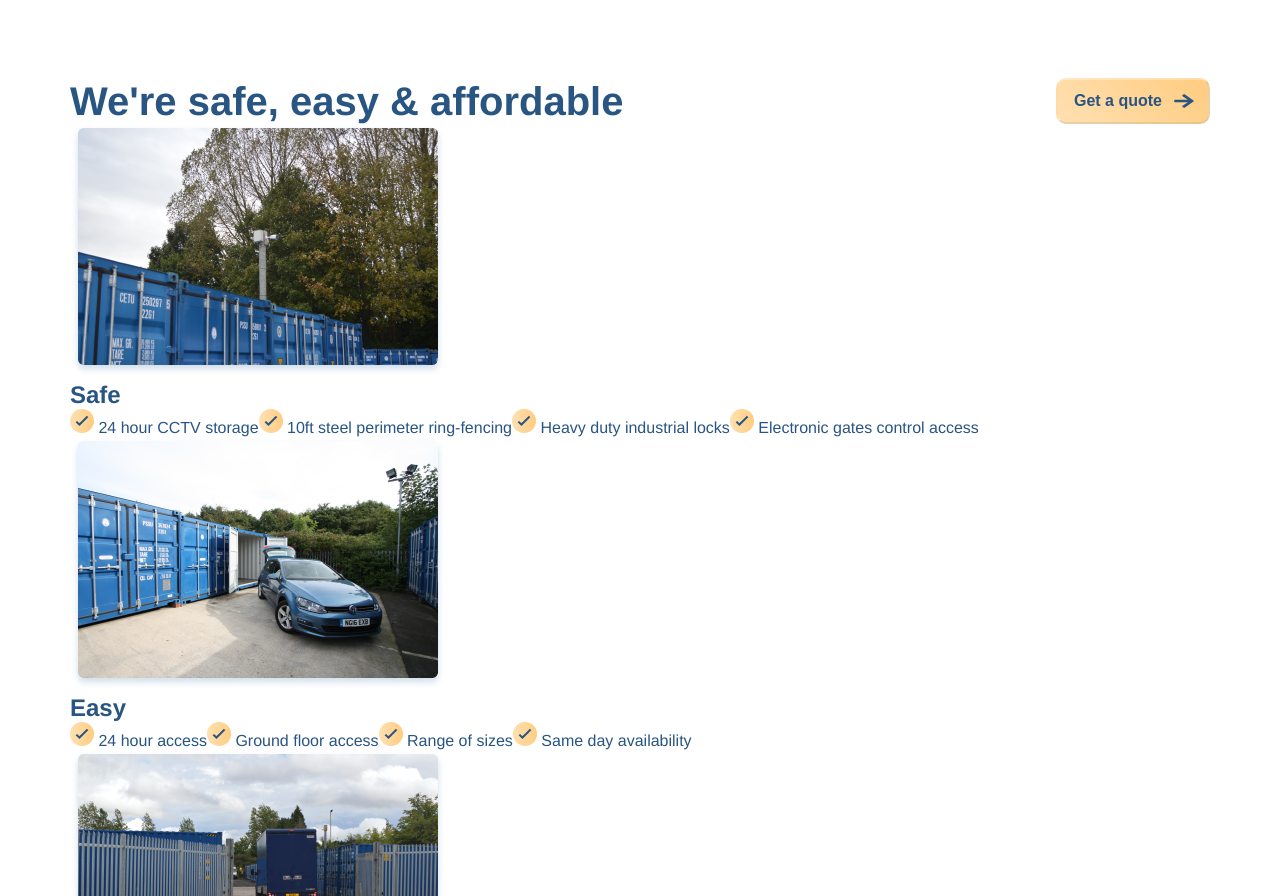
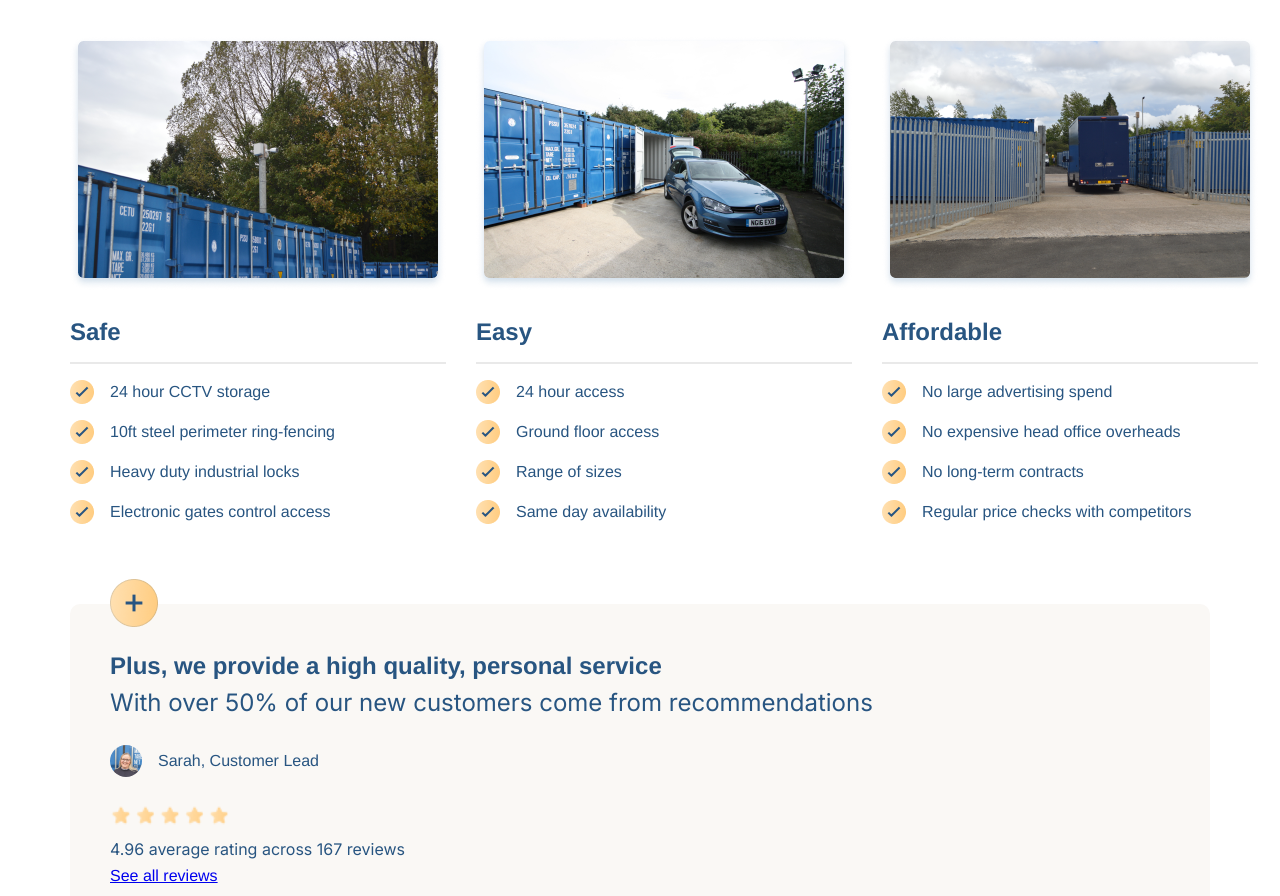
Before and after one commit to halleluyahadesuyi/storage-company, a React (Vite) app: page / in a window 1280 px wide. Shown: the part 3106-4002 px from the top of the page. Built offline with nearby package versions, Linux system fonts and the light colour scheme.

Commit message:
feat: Incorporate store details for customers

```diff
--- a/src/components/StoreWithUs.jsx
+++ b/src/components/StoreWithUs.jsx
@@ -25,58 +25,90 @@ export function StoreWithUs() {
           </button>
         </section>
 
+        <section className={styles.description}>
           <section className={styles.safe}>
             <img src={safe} alt="safe" />
-
             <div>
               <h3>Safe</h3>
+              <hr className={styles.faintLine} />
+              <ul>
+                <li>
                   <img src={checkmark} alt="checkmark" /> 24 hour CCTV storage
+                </li>
+                <li>
                   <img src={checkmark} alt="checkmark" /> 10ft steel perimeter
                   ring-fencing
-            <img src={checkmark} alt="checkmark" /> Heavy duty industrial locks
-            <img src={checkmark} alt="checkmark" /> Electronic gates control
-            access
+                </li>
+                <li>
+                  <img src={checkmark} alt="checkmark" /> Heavy duty industrial
+                  locks
+                </li>
+                <li>
+                  <img src={checkmark} alt="checkmark" /> Electronic gates
+                  control access
+                </li>
+              </ul>
             </div>
           </section>
 
           <section className={styles.easy}>
             <img src={easy} alt="easy" />
-
             <div>
               <h3>Easy</h3>
+              <hr className={styles.faintLine} />
+              <ul>
+                <li>
                   <img src={checkmark} alt="checkmark" /> 24 hour access
+                </li>
+                <li>
                   <img src={checkmark} alt="checkmark" /> Ground floor access
+                </li>
+                <li>
                   <img src={checkmark} alt="checkmark" /> Range of sizes
+                </li>
+                <li>
                   <img src={checkmark} alt="checkmark" /> Same day availability
+                </li>
+              </ul>
             </div>
           </section>
 
           <section className={styles.affordable}>
             <img src={affordable} alt="affordable" />
-
             <div>
               <h3>Affordable</h3>
+              <hr className={styles.faintLine} />
+              <ul>
+                <li>
                   <img src={checkmark} alt="checkmark" /> No large advertising spend
-            <img src={checkmark} alt="checkmark" /> No expensive head office
-            overheads
+                </li>
+                <li>
+                  <img src={checkmark} alt="checkmark" /> No expensive head office overheads
+                </li>
+                <li>
                   <img src={checkmark} alt="checkmark" /> No long-term contracts
-            <img src={checkmark} alt="checkmark" /> Regular price checks with
-            competitors
+                </li>
+                <li>
+                  <img src={checkmark} alt="checkmark" /> Regular price checks
+                  with competitors
+                </li>
+              </ul>
             </div>
           </section>
+        </section>
 
-        <section>
-          <img src={plusmark} alt="plus mark" />
+        <section className={styles.recommendations}>
+          <img src={plusmark} alt="plus mark" className={styles.plusMark} />
           <div>
             <h3>Plus, we provide a high quality, personal service</h3>
             <p>With over 50% of our new customers come from recommendations</p>
           </div>
-          <div>
+          <div className={styles.customerLead}>
             <img src={customerLead} alt="customer lead" />
             Sarah, Customer Lead
           </div>
 
-          <img src={stars} alt="stars" />
+          <img src={stars} alt="stars" className={styles.stars} />
           <p>4.96 average rating across 167 reviews</p>
           <a href="/">See all reviews</a>
         </section>
--- a/src/css/StoreWithUs.module.css
+++ b/src/css/StoreWithUs.module.css
@@ -1,6 +1,6 @@
 .faintLine {
   border: none;
-  height: 2px;
+  height: 1px;
   background-color: #e0e0e0;
   opacity: 0.7;
   margin: 0;
@@ -11,22 +11,27 @@
   color: #285581;
 }
 
-h3, h2 {
-    margin: 0;
+h3,
+h2 {
+  margin: 0;
 }
 
 h3 {
   font-size: 24px;
+  font-weight: 400;
+  margin-bottom: 8px;
 }
 
 h2 {
   font-size: 40px;
+  padding: 0;
 }
 
 .qualities {
-    display: flex;
-    justify-content: space-between;
-    align-items: end;
+  display: flex;
+  justify-content: space-between;
+  align-items: center;
+  margin-bottom: 64px;
 }
 
 .gradientButton {
@@ -41,3 +46,99 @@ h2 {
   font-size: 1rem;
   cursor: pointer;
 }
+
+.faintLine {
+  border: none;
+  height: 2px;
+  background-color: #e0e0e0;
+  opacity: 0.7;
+  margin: 0;
+}
+
+.description {
+  /* display: grid;
+  grid-template-columns: 1fr 1fr 1fr;
+  gap: 10px; */
+  display: flex;
+  justify-content: space-between;
+}
+
+.description ul {
+  list-style-type: none;
+  margin: 0;
+  padding: 0;
+}
+
+.description ul li {
+  display: flex;
+  /* justify-content: center; */
+  align-items: center;
+  margin-top: 16px;
+}
+
+.description ul li > img {
+  margin-right: 16px;
+}
+
+.safe,
+.easy {
+  margin-right: 30px;
+}
+
+.safe h3,
+.easy h3,
+.affordable h3 {
+  margin: 0;
+  padding: 24px 0 16px 0;
+  font-weight: 700;
+}
+
+/* .safe > img,
+.easy > img,
+.affordable > img {
+
+} */
+
+.recommendations {
+  margin: 80px 0;
+  background: #faf8f5;
+  padding: 48px 40px 32px 40px;
+  border-radius: 10px;
+  position: relative;
+}
+
+.recommendations .plusMark {
+  position: absolute;
+  top: -25px;
+}
+
+.recommendations h3 {
+  font-weight: bold;
+  font-size: 24px;
+}
+
+.recommendations p {
+  font-size: 24px;
+  margin: 0;
+  font-family: "Inter", sans-serif;
+}
+
+.customerLead {
+    margin: 28px 0;
+    display: flex;
+    align-items: center;
+}
+
+.customerLead img {
+    margin-right: 16px;
+    border-radius: 50%;
+}
+
+.stars {
+    width: 120px;
+}
+
+.stars + p {
+    margin: 8px 0;
+    font-size: 16px;
+}
```
Lines whose indentation alone changed are shown as unchanged.
